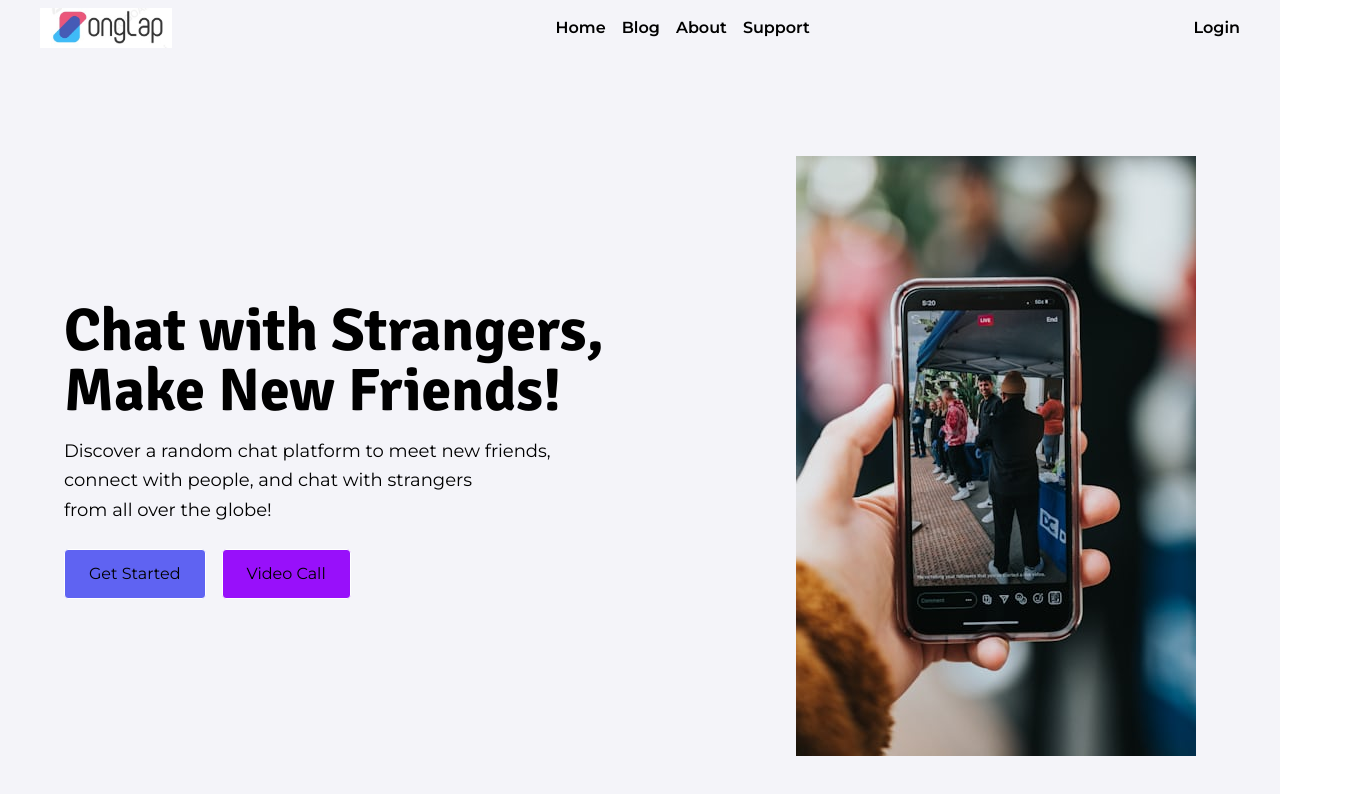
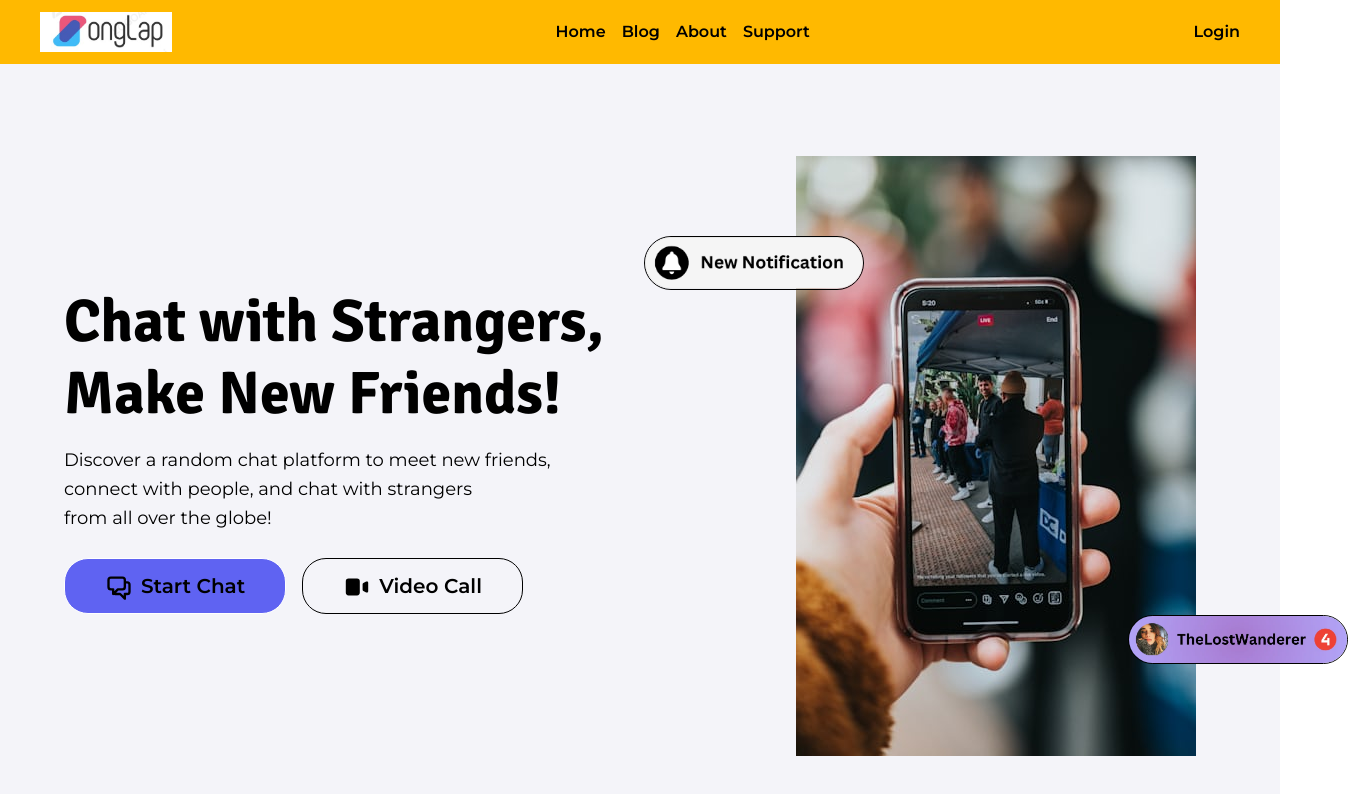
Before and after one commit to Sadekinchowdhury/SongLap-front-end, a React (Vite) app: page / in a window 1280 px wide. Shown: the top 794 px of the page, 1348 px wide, since content can reach past the window. Built offline with nearby package versions, Linux system fonts and the light colour scheme.

Commit message:
I have created Hero section on home page

```diff
--- a/src/components/navbar/Navbar.jsx
+++ b/src/components/navbar/Navbar.jsx
@@ -8,8 +8,8 @@ function Navbar() {
   };
   return (
     <div className="flex justify-center text-[var(--text-color]">
-      <nav className="container fixed top-0 h-9 z-10 hidden md:hidden lg:block">
-        <div className="flex py-2 justify-between items-center font-semibold">
+      <nav className="w-full fixed top-0 z-10 hidden md:hidden lg:block bg-amber-400">
+        <div className="max-w-[1200px] mx-auto py-3 flex justify-between items-center font-semibold">
           <div className="">
             <NavLink to="/" activeClassName="active">
               <img className="w-auto h-10" src="/src/assets/SongLap.jpg" alt="" />
@@ -36,7 +36,7 @@ function Navbar() {
           </div>
         </div>
       </nav>
-      <nav className="lg:hidden md:block p-5">
+      <nav className="lg:hidden md:block p-5 w-full">
         <div className="flex items-center justify-between">
           <NavLink to="/" activeClassName="active">
             <img className="w-auto h-10" src="/src/assets/SongLap.jpg" alt="" />
--- a/src/index.css
+++ b/src/index.css
@@ -22,6 +22,9 @@ h5,
 h6 {
   font-weight: bold;
   font-family: "Signika", serif;
+}
+button {
+  cursor: pointer;
 }
 /* Global Variables */
 :root {
--- a/src/pages/Home.jsx
+++ b/src/pages/Home.jsx
@@ -1,26 +1,66 @@
 function Home() {
   return (
-    <div className="bg-[var(--background-color)] w-screen min-h-screen relative pt-12 pb-16">
-      <div className="max-w-[1200px] mx-auto flex justify-between items-center pt-24 px-6">
+    <div className="bg-[var(--background-color)] w-screen relative pt-5 md:pt-12 pb-16">
+      <div className="max-w-[1200px] mx-auto block md:flex  justify-between items-center pt-2 md:pt-16 lg:pt-24 px-6 text-center md:text-left">
         <div>
-          <h1 className="text-6xl leading-[1] font-bold text-[var(--text-color]">
+          <h1 className="text-4xl md:text-6xl leading-[1.2] font-bold text-[var(--text-color]">
             Chat with Strangers, <br /> Make New Friends!
           </h1>
           <p className="text-lg leading-relaxed text-[var(--text-color] mt-4">
             Discover a random chat platform to meet new friends, <br /> connect with people, and chat with strangers <br />
             from all over the globe!
           </p>
-          <div className="flex items-center mt-6">
-            <button className="mr-4 border border-white rounded px-6 py-3 text-[var(--text-color] bg-[var(--primary-color)] hover:bg-indigo-700 transition">
-              Get Started
+          <div className="flex items-center md:justify-start justify-center mt-6">
+            <button className="mr-4 border border-white rounded-3xl px-[40px] py-3 text-[var(--text-color] text-[20px] font-semibold bg-[var(--primary-color)] hover:bg-indigo-300 transition">
+              <svg
+                stroke="currentColor"
+                fill="none"
+                strokeWidth="2"
+                viewBox="0 0 24 24"
+                aria-hidden="true"
+                height="28"
+                width="28"
+                xmlns="http://www.w3.org/2000/svg"
+                className="inline mr-2"
+              >
+                <path
+                  strokeLinecap="round"
+                  strokeLinejoin="round"
+                  d="M17 8h2a2 2 0 012 2v6a2 2 0 01-2 2h-2v4l-4-4H9a1.994 1.994 0 01-1.414-.586m0 0L11 14h4a2 2 0 002-2V6a2 2 0 00-2-2H5a2 2 0 00-2 2v6a2 2 0 002 2h2v4l.586-.586z"
+                />
+              </svg>
+              Start Chat
             </button>
-            <button className="border border-white rounded px-6 py-3 text-[var(--text-color] bg-purple-600 hover:bg-purple-700 transition">
+            <button className="border rounded-3xl px-[40px] py-3 text-[var(--text-color] text-[20px] font-semibold hover:border-[1px solid] transition">
+              <svg
+                stroke="currentColor"
+                fill="currentColor"
+                strokeWidth="0"
+                viewBox="0 0 20 20"
+                aria-hidden="true"
+                height="28"
+                width="28"
+                xmlns="http://www.w3.org/2000/svg"
+                className="mr-2 inline"
+              >
+                <path d="M2 6a2 2 0 012-2h6a2 2 0 012 2v8a2 2 0 01-2 2H4a2 2 0 01-2-2V6zM14.553 7.106A1 1 0 0014 8v4a1 1 0 00.553.894l2 1A1 1 0 0018 13V7a1 1 0 00-1.447-.894l-2 1z" />
+              </svg>
               Video Call
             </button>
           </div>
         </div>
-        <div className="pt-3 px-5 relative">
-          <img src="/src/assets/call.png" alt="SongLap Logo" className="" />
+        <div className="pt-3 px-5 mt-7 md:mt-0 relative">
+          <img src="/src/assets/call.png" alt="" className="w-full max-w-auto" />
+          <img
+            className="absolute w-[145px] md:w-[50%] left-[-5%] md:left-[-30%] top-[15%] border rounded-[45px] border-[var(--primary)]"
+            src="/src/assets/notificaiton.png"
+            alt=""
+          />
+          <img
+            className="absolute w-[145px] md:w-[50%] right-[-5%] md:right-[-30%] bottom-[15%] border rounded-[45px] border-[var(--primary)]"
+            src="/src/assets/message_notification.CZq_4fgA_Z16oW1S.png"
+            alt=""
+          />
         </div>
       </div>
     </div>
```
